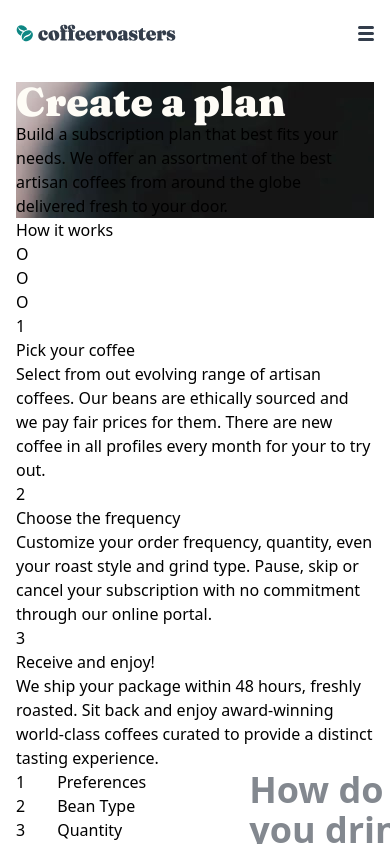
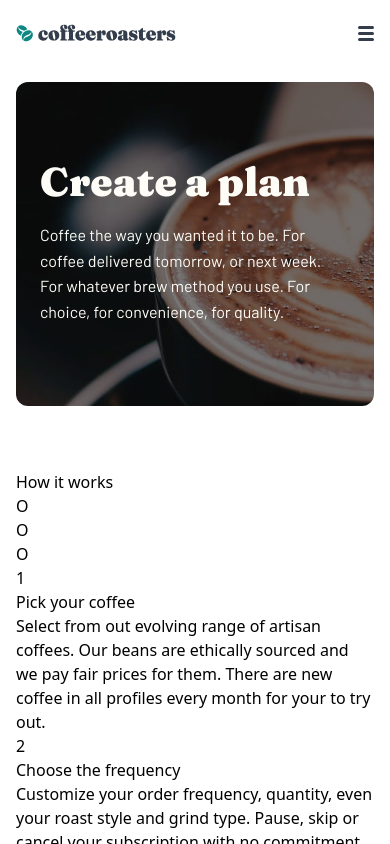
Before and after one commit to azanra/coffee-subscription, a React (Vite) app: page /plan in a window 390 px wide. Shown: the top 844 px of the page. Built offline with nearby package versions, Linux system fonts and the light colour scheme.

Commit message:
feat: add responsive create plan banner

```diff
--- a/src/App.css
+++ b/src/App.css
@@ -24,9 +24,12 @@
   --system-font:
     system-ui, "Segoe UI", Roboto, Helvetica, Arial, sans-serif,
     "Apple Color Emoji", "Segoe UI Emoji", "Segoe UI Symbol";
+
   --neutral-900: #343e4c;
   --neutral-500: #848990;
   --neutral-50: #fefcf6;
+
+  --radius-12: 12px;
 
   font-family: var(--system-font);
 }
@@ -52,9 +55,33 @@
   letter-spacing: 0px;
 }
 
+@utility text-preset-6 {
+  font-family: "Barlow";
+  font-size: 16px;
+  line-height: 160%;
+  letter-spacing: 0px;
+}
+
 @utility text-preset-8 {
   font-family: "Fraunces";
   font-size: 12px;
   line-height: 130%;
   letter-spacing: 0.92px;
 }
+
+.plan-banner-img {
+  background-image: url("../src/assets/plan/mobile/image-hero-blackcup.jpg");
+  background-size: cover;
+}
+
+@media (min-width: 724px) {
+  .plan-banner-img {
+    background-image: url("../src/assets/plan/tablet/image-hero-blackcup.jpg");
+  }
+}
+
+@media (min-width: 1024px) {
+  .plan-banner-img {
+    background-image: url("../src/assets/plan/desktop/image-hero-blackcup.jpg");
+  }
+}
--- a/src/pages/plan/Plan.tsx
+++ b/src/pages/plan/Plan.tsx
@@ -8,9 +8,11 @@ const Plan = () => {
   return (
     <PageWrapper>
       <Header />
-      <CreatePlanBanner />
-      <Work withBtn={false} />
-      <CustomizePlan />
+      <div className="flex flex-col gap-[64px] md:gap-[80px] lg:gap-[140px]">
+        <CreatePlanBanner />
+        <Work withBtn={false} />
+        <CustomizePlan />
+      </div>
     </PageWrapper>
   );
 };
--- a/src/pages/plan/components/CreatePlanBanner.tsx
+++ b/src/pages/plan/components/CreatePlanBanner.tsx
@@ -1,23 +1,20 @@
-import Plan from "../../../assets/plan/desktop/image-hero-blackcup.jpg";
+const CreatePlanBanner = () => {
+  // TODO: The current text width won't match the 445px width,
+  // for some reason the text size is different with figma files
+  // hence it will adjusted to 505px to match the wrap at figma files
 
-const CreatePlanBanner = () => {
   return (
-    <div
-      style={{
-        backgroundImage: `url(${Plan})`,
-      }}
-    >
-      <div>
-        <h1 className="text-(--neutral-50) text-preset-1-mobile md:text-preset-1">
+    <div className="plan-banner-img h-[324px] md:h-[462px] px-[24px] py-[80px] md:px-[48px] md:py-[140px] lg:px-[80px] rounded-(--radius-12)">
+      <div className="flex flex-col gap-[20px] md:gap-[32px] w-[296px] h-[164px] md:w-[505px] md:h-[182px]">
+        <h1 className="text-(--neutral-50) text-preset-1-mobile md:text-preset-1 text-(--neutral-50)">
           Create a plan
         </h1>
-        <p>
-          Build a subscription plan that best fits your needs. We offer an
-          assortment of the best artisan coffees from around the globe delivered
-          fresh to your door.
+        <p className="text-preset-6 text-(--neutral-50)">
+          Coffee the way you wanted it to be. For coffee delivered tomorrow, or
+          next week. For whatever brew method you use. For choice, for
+          convenience, for quality.
         </p>
       </div>
-      <div></div>
     </div>
   );
 };
```
